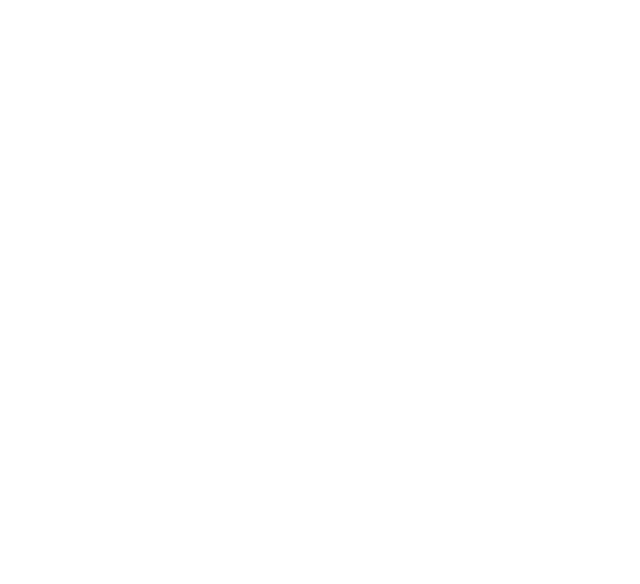
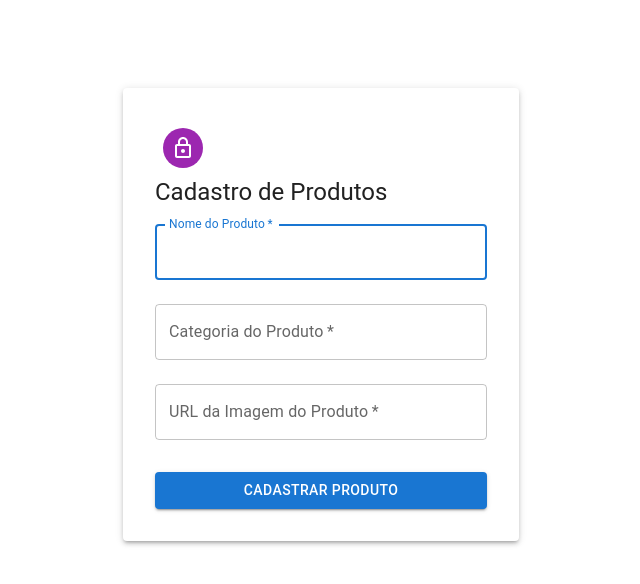
Before and after one commit to gilmarUFG/cs20231_g5, a React (Create React App) app in the folder frontend/avalie_aqui/: page /cadprod in a window 1280 px wide. Before the commit this address had no page. Shown: the top 584 px of the page, without its empty margins (319-959 px from the left). Built offline with nearby package versions, Linux system fonts and the light colour scheme.

Commit message:
Criação da tela de cadastro de produtos. Ini conexão com back

```diff
--- a/frontend/avalie_aqui/src/App.js
+++ b/frontend/avalie_aqui/src/App.js
@@ -2,6 +2,7 @@
 import Login from './components/logi/Login';
 import { BrowserRouter, Route, Routes, Navigate } from 'react-router-dom';
 import SignUp from './components/signup/SignUp';
+import CadProd from './components/Produtos/Cadastro/cadastraProduto';
 
 function App() {
   return (
@@ -10,6 +11,7 @@
         <Route path="/" element={<Navigate to="/login" />} />
         <Route path="/login" element={<Login />} />
         <Route path="/signup" element={<SignUp />} />
+        <Route path="/cadprod" element={<CadProd />} />
       </Routes>
     </BrowserRouter>
   );
--- a/frontend/avalie_aqui/src/api/index.js
+++ b/frontend/avalie_aqui/src/api/index.js
@@ -14,3 +14,5 @@
 
 export const signIn = (formData) => API.post('/auth/login', formData);
 export const signUp = (formData) => API.post('/user/register', formData);
+
+export const cadProd = (formData) => API.post('/products', formData);
--- /dev/null
+++ b/frontend/avalie_aqui/src/components/Produtos/Cadastro/cadastraProduto.js
@@ -0,0 +1,111 @@
+import React from 'react';
+import { useForm } from 'react-hook-form';
+import { z } from 'zod';
+import { zodResolver } from '@hookform/resolvers/zod';
+import { TextField, Button, Typography, Container, Paper, Box } from '@mui/material';
+import { createTheme, ThemeProvider } from '@mui/material/styles';
+import Avatar from '@mui/material/Avatar';
+import LockOutlinedIcon from '@mui/icons-material/LockOutlined';
+
+import * as api from '../../../api/index';
+
+const schema = z.object({
+  name: z.string().nonempty('Campo obrigatório'),
+  category: z.string().nonempty('Campo obrigatório'),
+});
+
+const defaultTheme = createTheme();
+
+export default function CadProd() {
+  const { register, handleSubmit, formState: { errors } } = useForm({
+    resolver: zodResolver(schema),
+    mode: 'onBlur',
+  });
+
+  const onSubmit = async (data, event) => {
+    event.preventDefault();
+    console.log(data);
+
+    try {
+      const response = await api.cadProd(data);
+      console.log('Sucesso!', response);
+    } catch (error) {
+      console.error('Falha:', error.response.data);
+    }
+  };
+
+  return (
+    <ThemeProvider theme={defaultTheme}>
+      <Container component="main" maxWidth="xs">
+        <Box
+          sx={{
+            marginTop: 8,
+            display: 'flex',
+            flexDirection: 'column',
+            alignItems: 'center',
+          }}
+        >
+
+          <Paper elevation={3} sx={{ mt: 3, p: 4 }}>
+          <Avatar sx={{ m: 1, bgcolor: 'secondary.main' }}>
+            <LockOutlinedIcon />
+          </Avatar>
+          <Typography component="h1" variant="h5">
+            Cadastro de Produtos
+          </Typography>
+            <Box component="form" onSubmit={handleSubmit(onSubmit)} noValidate>
+              <TextField
+                margin="normal"
+                required
+                fullWidth
+                id="name"
+                label="Nome do Produto"
+                name="name"
+                autoComplete="name"
+                autoFocus
+                {...register('name')}
+                error={!!errors.name}
+                helperText={errors.name?.message}
+              />
+              <TextField
+                margin="normal"
+                required
+                fullWidth
+                name="category"
+                label="Categoria do Produto"
+                type="category"
+                id="category"
+                autoComplete="category"
+                {...register('category')}
+                error={!!errors.category}
+                helperText={errors.category?.message}
+              />
+               <TextField
+                margin="normal"
+                required
+                fullWidth
+                name="image_url"
+                label="URL da Imagem do Produto"
+                type="image_url"
+                id="image_url"
+                autoComplete="image_url"
+                {...register('image_url')}
+                error={!!errors.image_url}
+                helperText={errors.image_url?.message}
+              />
+
+              <Button
+                type="submit"
+                fullWidth
+                variant="contained"
+                sx={{ mt: 3 }}
+              >
+                Cadastrar Produto
+              </Button>
+            </Box>
+          </Paper>
+        </Box>
+      </Container>
+    </ThemeProvider>
+  );
+}
```
Also changed, not shown: frontend/avalie_aqui/src/components/Produtos/Produto/produto.js (added), frontend/avalie_aqui/src/components/Produtos/listaProduto.js (added).
